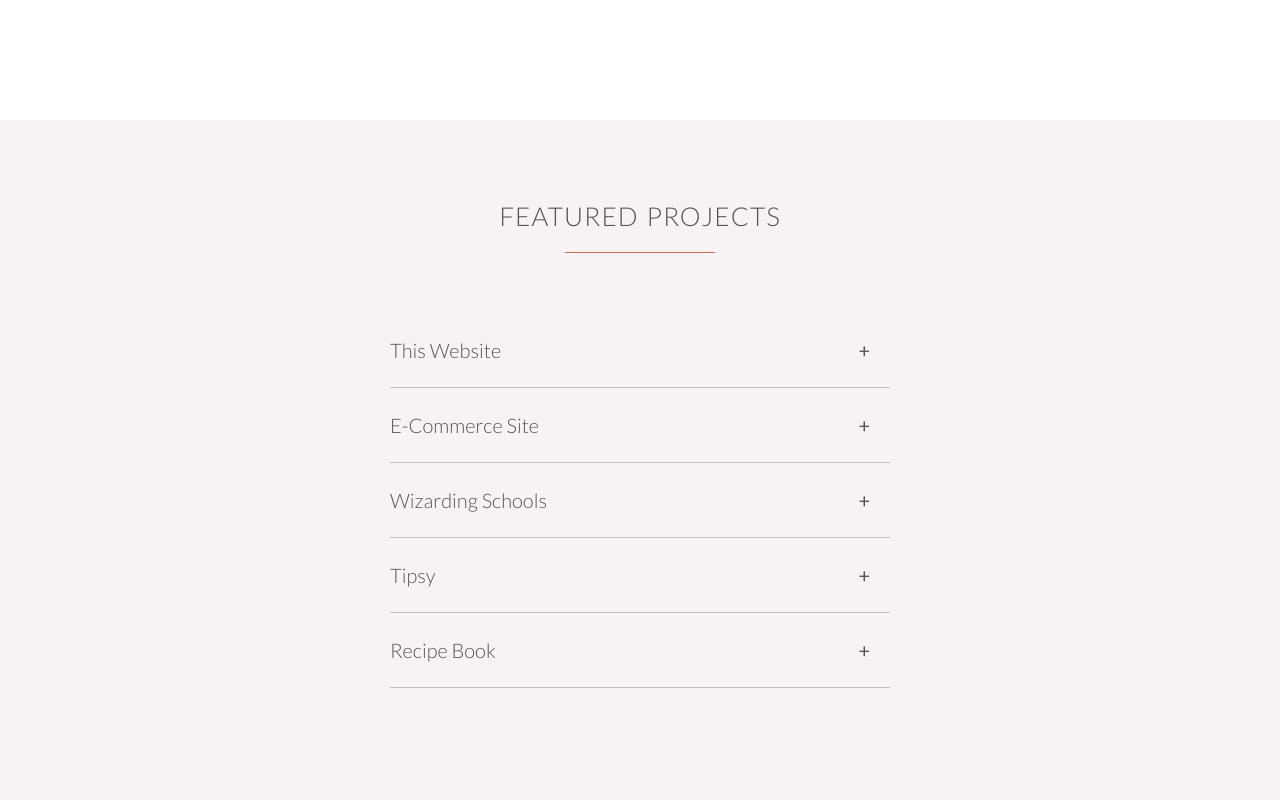
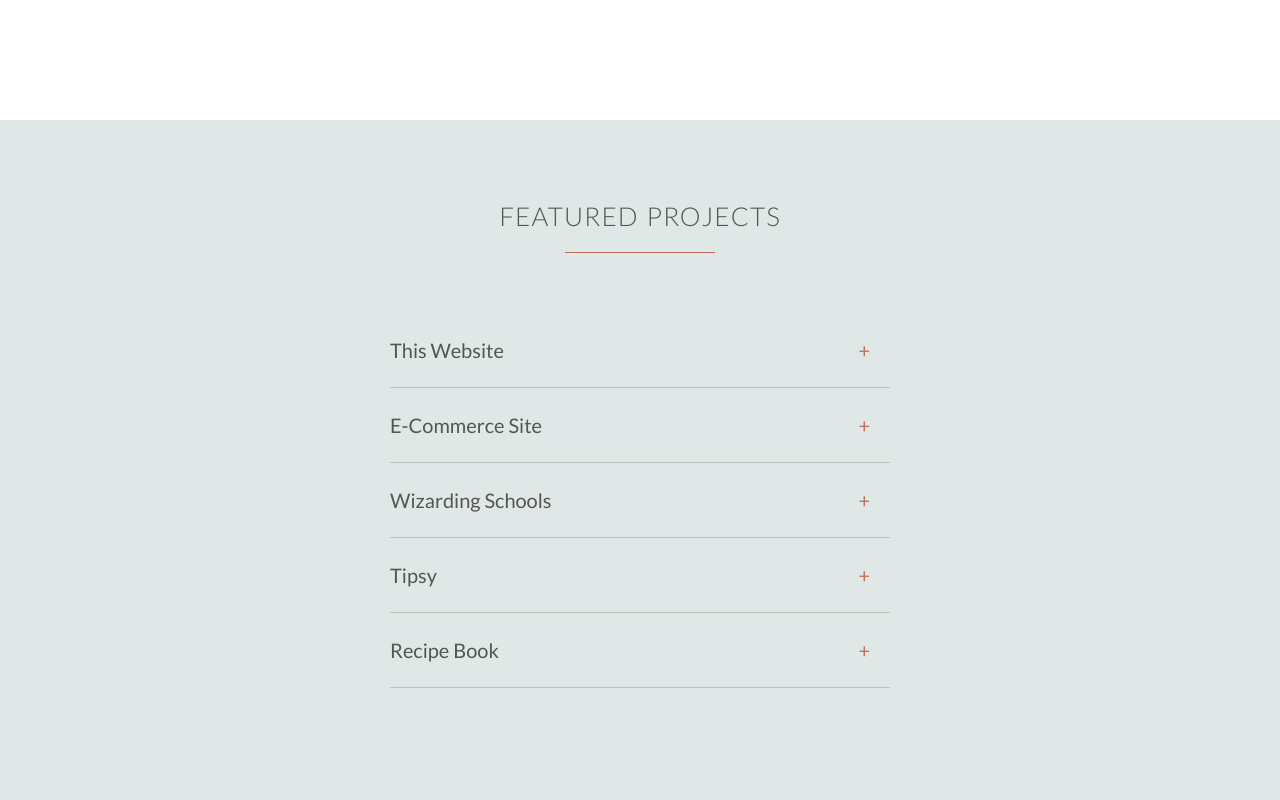
Before and after one commit to samcomma/portfolio-website, a plain HTML site: page index.html in a window 1280 px wide. Shown: the part 1480-2280 px from the top of the page. Drawn offline with nearby package versions, Linux system fonts and the light colour scheme; files whose address does not match are found by name.

Commit message:
slight adjustments

```diff
--- a/resources/css/style.css
+++ b/resources/css/style.css
@@ -47,7 +47,7 @@ section {
 
 .section-projects
  {
-  background-color: rgb(247, 242, 243);
+  background-color: #dfe7e7;
 }
 
 .box {
@@ -115,7 +115,7 @@ input[type='submit'] {
 .btn-ghost:visited {
   border: 1.2px solid #555;
   color: #555;
-  transition: text-shadow .3s;
+  transition: text-shadow .2s;
 }
 
 .btn:hover,
@@ -570,6 +570,8 @@ footer p {
 .accordion a {
   text-decoration: none;
   color: inherit;
+  font-weight: 400;
+
 }
 .accordion p {
   font-size: 75%;
@@ -589,4 +591,5 @@ footer p {
   font-size: 100%;
   font-weight: 400;
   padding-right: 20px;
+  color: #c96c59;
 }
```
